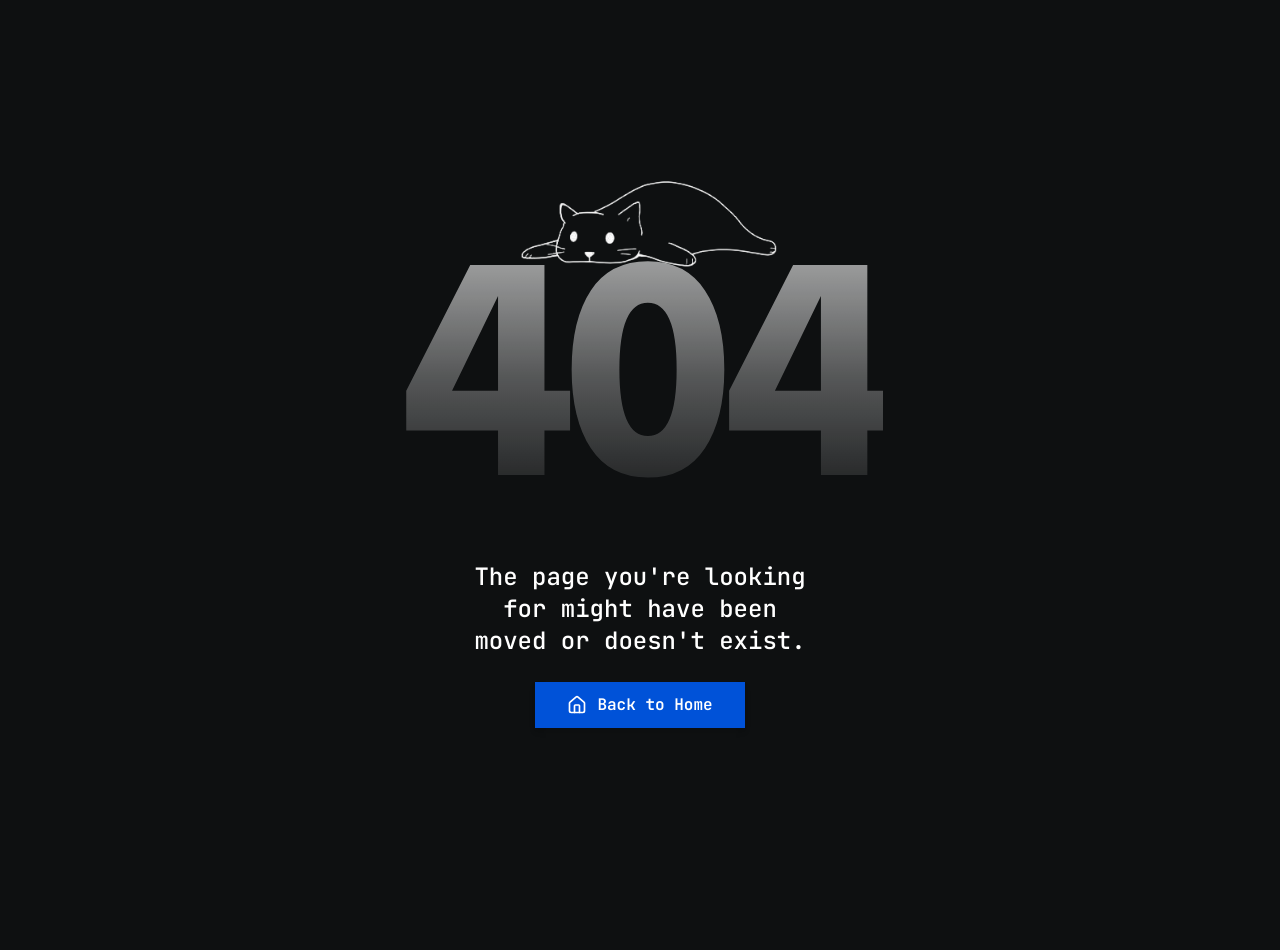
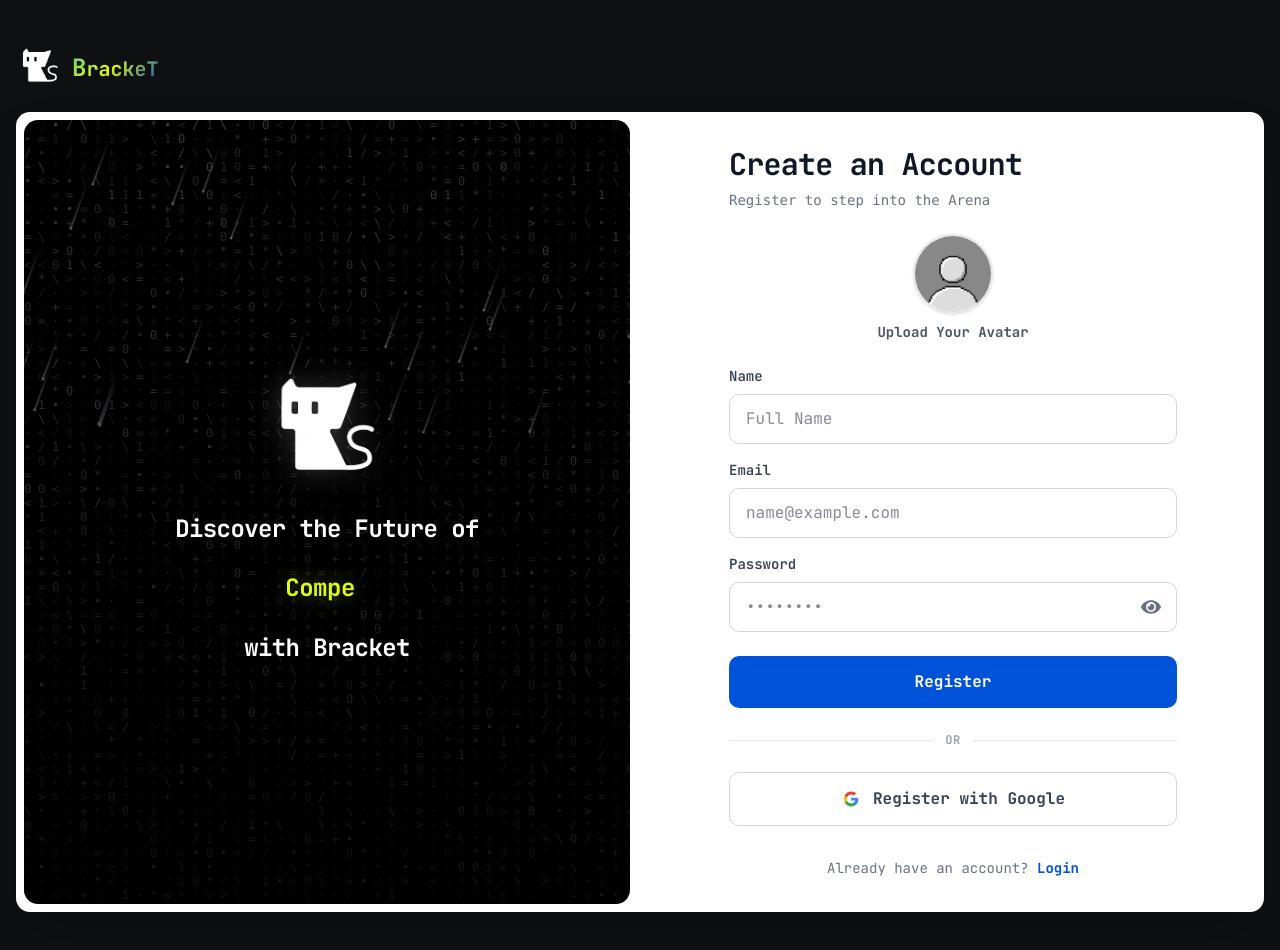
Before and after one commit to Riad-Zz/BrackeT, a React (Vite) app: page /register in a window 1280 px wide. Before the commit this address had no page. Before the commit the page ends 800 px from the top, so only its background shows below. Built offline with nearby package versions, Linux system fonts and the light colour scheme.

Commit message:
feat(Register) : Register page ui created to implement user registration to the website

```diff
--- a/src/Layouts/AuthLayout/AuthLayout.tsx
+++ b/src/Layouts/AuthLayout/AuthLayout.tsx
@@ -37,7 +37,7 @@ const AuthLayout = () => {
                 <div className="bg-white rounded-xl flex flex-col md:flex-row justify-between items-stretch min-h-[800px] gap-5 p-2 shadow-2xl">
 
                     {/* Left Side Login / Register Model */}
-                    <div className="relative rounded-xl flex flex-col gap-2 bg-black flex-1 w-full overflow-hidden justify-center items-center">
+                    <div className="relative rounded-xl flex flex-col gap-2 bg-black flex-1 w-full overflow-hidden justify-center items-center p-4">
 
                         <div className="absolute inset-0 z-0 pointer-events-none">
                             <GlyphMatrix />
--- /dev/null
+++ b/src/Pages/Authentication/Register.tsx
@@ -0,0 +1,206 @@
+import React, { useRef, useState } from 'react';
+import { useForm } from 'react-hook-form';
+import { FaEye, FaEyeSlash } from 'react-icons/fa';
+import { Link } from 'react-router';
+import imageUpload from '@/assets/defaultAvatar.jpeg';
+
+// -----------------Defined type to prevent TypeScript errors ------------------
+type RegisterData = {
+    avatar: any;
+    name: string;
+    email: string;
+    password: string;
+};
+
+const Register = () => {
+    const { register, handleSubmit, formState: { errors } } = useForm<RegisterData>();
+    const [eye, setEye] = useState(false);
+    const [preview, setPreview] = useState<string>(imageUpload);
+    const imageInputRef = useRef<HTMLInputElement>(null);
+
+    // ---------------- UI Handlers -------------------
+    const handleUploadAvatar = () => {
+        imageInputRef.current?.click();
+    };
+
+    const handleFileChange = (e: React.ChangeEvent<HTMLInputElement>) => {
+        const file = e.target.files?.[0];
+        if (file) {
+            setPreview(URL.createObjectURL(file));
+        }
+    };
+
+    const handleEyeClick = (e: React.FormEvent) => {
+        e.preventDefault();
+        setEye(!eye);
+    };
+
+    // ---------------- Submit Handlers (Mock) -------------------
+
+    // ----------------- Email Register Handle ------------------------
+    const handleRegister = (data: RegisterData) => {
+        console.log("Registration Data:", data);
+        // Add your Firebase/ImageBB logic back here later
+    };
+
+    //----------------------Gogle Login / register Handler --------------------------
+    const handleGoogleLogin = () => {
+        console.log("Google Registration Clicked");
+    };
+
+
+    return (
+        <form onSubmit={handleSubmit(handleRegister)} className="w-full flex flex-col">
+
+            {/*--------------------- Header -------------------------- */}
+            <div className="mb-6 text-center md:text-left">
+                <h2 className="text-3xl font-bold tracking-tight text-gray-900">Create an Account</h2>
+                <p className="text-sm font-mono text-gray-500 mt-2">Register to step into the Arena</p>
+            </div>
+
+            {/* ---------------- Avatar Upload --------------------- */}
+            <div className="mb-6 flex flex-col items-center gap-2">
+                <img
+                    src={preview}
+                    alt="Avatar Preview"
+                    className="cursor-pointer h-20 w-20 rounded-full object-cover border-2 border-gray-200 hover:border-[var(--primary)] transition-colors shadow-sm"
+                    onClick={handleUploadAvatar}
+                />
+                <p
+                    className="text-gray-600 font-bold text-sm cursor-pointer hover:text-[var(--primary)] transition-colors"
+                    onClick={handleUploadAvatar}
+                >
+                    Upload Your Avatar
+                </p>
+
+                {/* Hidden Input */}
+                <input
+                    type="file"
+                    accept="image/*"
+                    className="hidden"
+                    {...register("avatar", { required: "Profile image is required" })}
+                    ref={(e) => {
+                        register("avatar").ref(e);
+                        // @ts-ignore - merging refs safely
+                        imageInputRef.current = e;
+                    }}
+                    onChange={(e) => {
+                        register("avatar").onChange(e);
+                        handleFileChange(e);
+                    }}
+                />
+                {errors.avatar && (
+                    <p className="text-red-500 text-xs mt-1 font-medium">{errors.avatar.message as string}</p>
+                )}
+            </div>
+
+            {/*------------------ Name Field ------------------------*/}
+            <div className="mb-4">
+                <label className="block font-semibold text-gray-700 text-sm mb-2">Name</label>
+                <input
+                    type="text"
+                    className="w-full bg-transparent border border-gray-300 focus:border-black focus:ring-1 focus:ring-black transition-all py-3 px-4 rounded-lg outline-none text-gray-900"
+                    placeholder="Full Name"
+                    {...register('name', { required: "Name is required" })}
+                />
+                {errors.name && (
+                    <p className="text-red-500 text-xs mt-1 font-medium">{errors.name.message as string}</p>
+                )}
+            </div>
+
+            {/*-------------------- Email Field -----------------------*/}
+            <div className="mb-4">
+                <label className="block font-semibold text-gray-700 text-sm mb-2">Email</label>
+                <input
+                    type="email"
+                    className="w-full bg-transparent border border-gray-300 focus:border-black focus:ring-1 focus:ring-black transition-all py-3 px-4 rounded-lg outline-none text-gray-900"
+                    placeholder="name@example.com"
+                    {...register('email', { required: "Email is required" })}
+                />
+                {errors.email && (
+                    <p className="text-red-500 text-xs mt-1 font-medium">{errors.email.message as string}</p>
+                )}
+            </div>
+
+            {/*--------------------- Password Field ----------------------------*/}
+            <div className="mb-6 relative">
+                <label className="block font-semibold text-gray-700 text-sm mb-2">Password</label>
+                <div className="relative">
+                    <input
+                        type={eye ? "text" : "password"}
+                        className="w-full bg-transparent border border-gray-300 focus:border-black focus:ring-1 focus:ring-black transition-all py-3 pl-4 pr-12 rounded-lg outline-none text-gray-900"
+                        placeholder="••••••••"
+                        {...register('password', {
+                            required: "Password is required",
+                            minLength: {
+                                value: 6,
+                                message: "Password must be at least 6 characters"
+                            },
+                            validate: {
+                                hasUppercase: value => /[A-Z]/.test(value) || "At least one uppercase letter required",
+                                hasLowercase: value => /[a-z]/.test(value) || "At least one lowercase letter required",
+                                hasNumber: value => /\d/.test(value) || "At least one number required",
+                            }
+                        })}
+                    />
+
+                    {eye ? (
+                        <FaEyeSlash
+                            onClick={handleEyeClick}
+                            className="z-10 absolute right-4 top-1/2 -translate-y-1/2 text-xl text-gray-500 hover:text-gray-800 cursor-pointer"
+                        />
+                    ) : (
+                        <FaEye
+                            onClick={handleEyeClick}
+                            className="z-10 absolute right-4 top-1/2 -translate-y-1/2 text-xl text-gray-500 hover:text-gray-800 cursor-pointer"
+                        />
+                    )}
+                </div>
+                {errors.password && (
+                    <p className="text-red-500 text-xs mt-1 font-medium">{errors.password.message as string}</p>
+                )}
+            </div>
+
+            {/*----------------------- Register Button ------------------------*/}
+            <button
+                type="submit"
+                className="w-full bg-primary text-white font-bold py-3.5 rounded-lg hover:opacity-90 transition-opacity active:scale-[0.98]"
+            >
+                Register
+            </button>
+
+            {/* Divider */}
+            <div className="flex items-center gap-3 my-6">
+                <div className="h-px flex-1 bg-gray-200"></div>
+                <span className="text-xs font-bold text-gray-400 uppercase tracking-wider">OR</span>
+                <div className="h-px flex-1 bg-gray-200"></div>
+            </div>
+
+            {/*------------------------ Google Registration ----------------------------*/}
+            <button
+                onClick={handleGoogleLogin}
+                type="button"
+                className="w-full flex items-center justify-center gap-3 bg-white border border-gray-300 text-gray-700 font-bold py-3.5 rounded-lg hover:bg-gray-50 transition-colors active:scale-[0.98]"
+            >
+                <svg width="20" height="20" xmlns="http://www.w3.org/2000/svg" viewBox="0 0 512 512">
+                    <path fill="#34a853" d="M153 292c30 82 118 95 171 60h62v48A192 192 0 0190 341"></path>
+                    <path fill="#4285f4" d="m386 400a140 175 0 0053-179H260v74h102q-7 37-38 57"></path>
+                    <path fill="#fbbc02" d="m90 341a208 200 0 010-171l63 49q-12 37 0 73"></path>
+                    <path fill="#ea4335" d="m153 219c22-69 116-109 179-50l55-54c-78-75-230-72-297 55"></path>
+                </svg>
+                Register with Google
+            </button>
+
+            {/* Login Link */}
+            <p className="text-gray-500 text-center text-sm mt-8">
+                Already have an account?{' '}
+                <Link to="/login" className="font-bold text-primary hover:underline">
+                    Login
+                </Link>
+            </p>
+
+        </form>
+    );
+};
+
+export default Register;
--- a/src/Router/Router.tsx
+++ b/src/Router/Router.tsx
@@ -4,6 +4,7 @@ import HomePage from "@/Pages/HomePage/HomePage/HomePage"
 import ErrorPage from "@/Pages/Shared/ErrorPage/ErrorPage"
 import AuthLayout from "@/Layouts/AuthLayout/AuthLayout"
 import Login from "@/Pages/Authentication/Login"
+import Register from "@/Pages/Authentication/Register"
 // import About from "@/Pages/HomePage/About/About"
 export const router = createBrowserRouter([
     {
@@ -19,8 +20,9 @@ export const router = createBrowserRouter([
         Component : AuthLayout ,
         errorElement : <ErrorPage></ErrorPage> ,
         children : [
-            {path : 'login' , Component : Login}
-        ]
+            {path : 'login' , Component : Login},
+            {path : 'register' , Component : Register}
+        ] ,
     },
     {
         path : '*' ,
```
